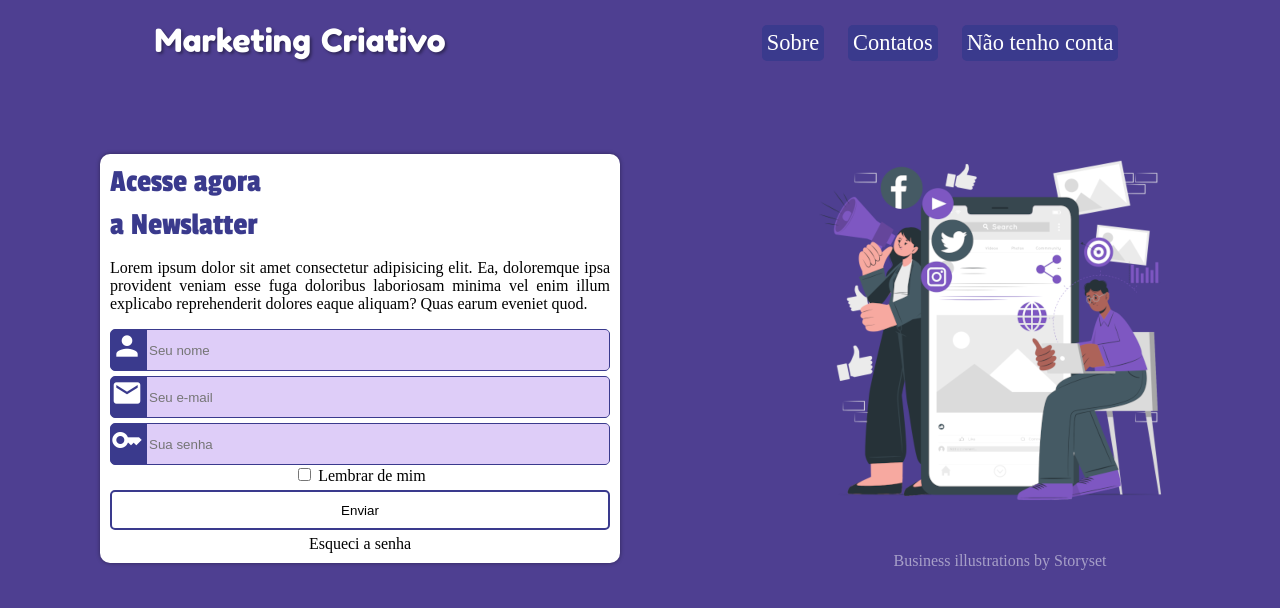
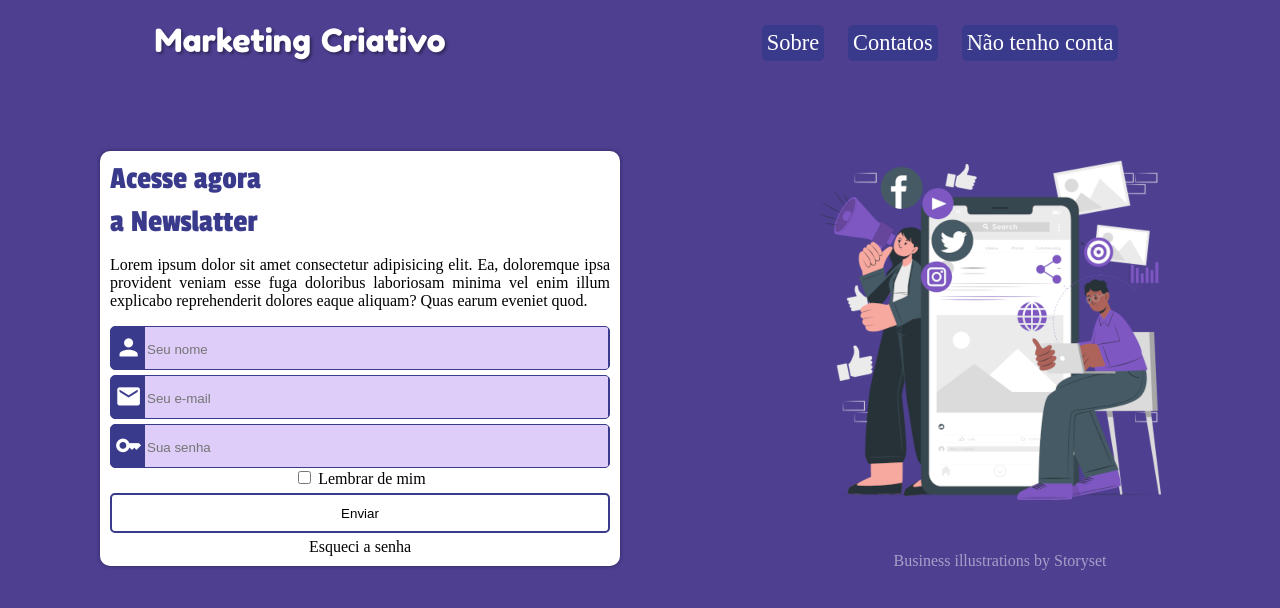
Before and after one commit to GabriellaNascimento/Pagina-de-login, a plain HTML site: page index.html in a window 1280 px wide. Drawn offline with Linux system fonts and the light colour scheme.

Commit message:
alinhamento icones

```diff
--- a/estilos/media-queries.css
+++ b/estilos/media-queries.css
@@ -131,7 +131,7 @@
 
     header a:hover{
         color: #fff;
-        text-decoration: underline;
+        /* text-decoration: underline; */
         background-color: var(--cor2);
     }
 
--- a/estilos/style.css
+++ b/estilos/style.css
@@ -57,7 +57,7 @@ header a{
 header a:hover{
     background-color: var(--cor3);
     color: black;
-    text-decoration: underline;
+    /* text-decoration: underline; */
 }
 
 main{
@@ -95,9 +95,11 @@ main p{
 
 main .material-icons{
     color: #fff;
-    font-size: 2em;
-    width: 32px;
-    height: 40px;
+    font-size: 1.7em;
+    margin-top: 6px;
+    margin-left: 3px;
+    width: 26px;
+    height: 28px;
 }
 
 main .campo{
@@ -106,13 +108,13 @@ main .campo{
     margin-top: 5px;
     border-radius: 5px;
     overflow: hidden;
-    padding: 0px;
+    padding: 1px;
     border: 1px solid var(--cor2);
 }
 
 main .input-campo{
-    width: calc(100% - 40px);
-    height: 40px;
+    width: calc(100% - 37px);
+    height: 43px;
     transform: translateY(-7px);
     border: none;
     padding-left: 2px;
```
Also changed, not shown: tv.png (deleted).
